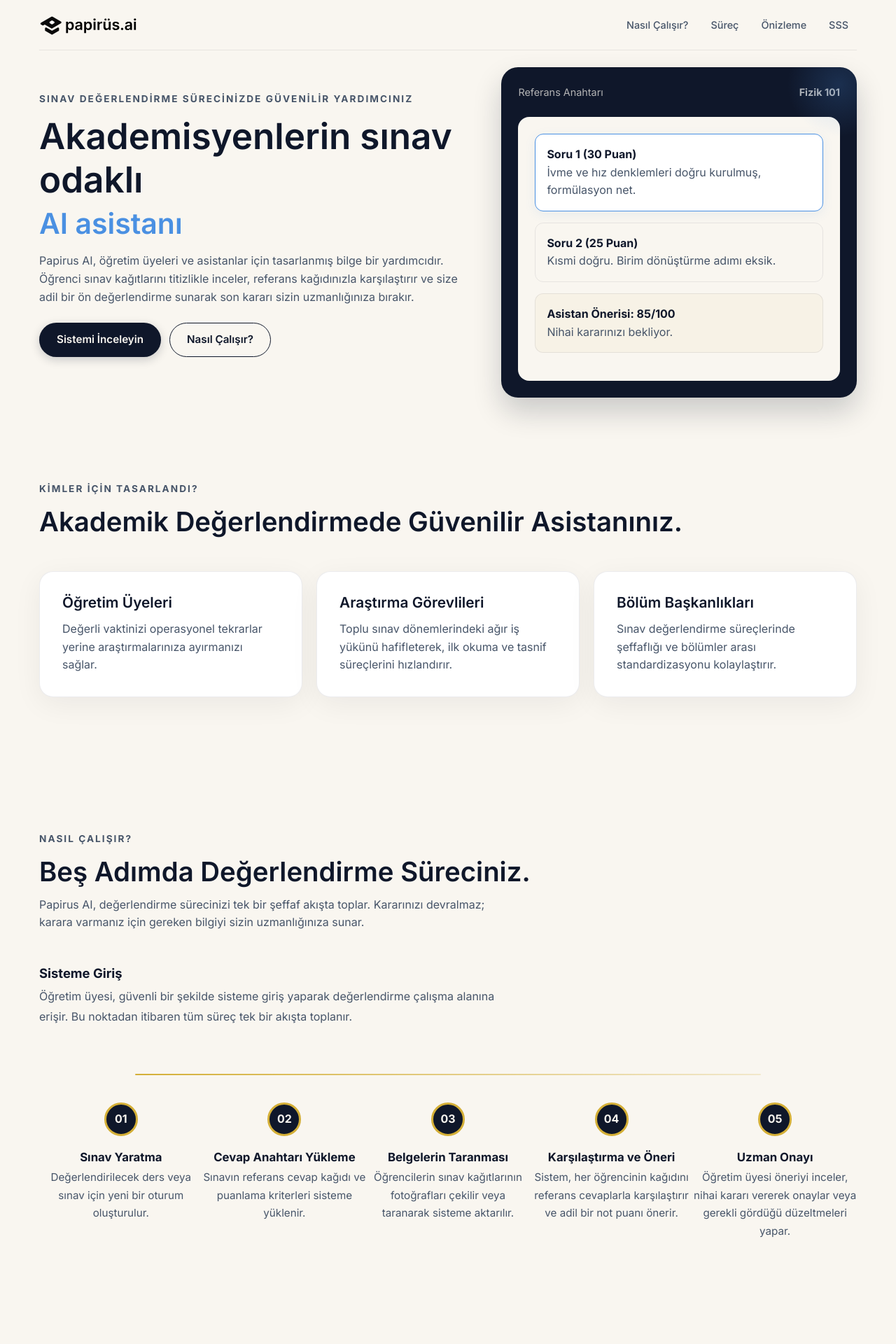
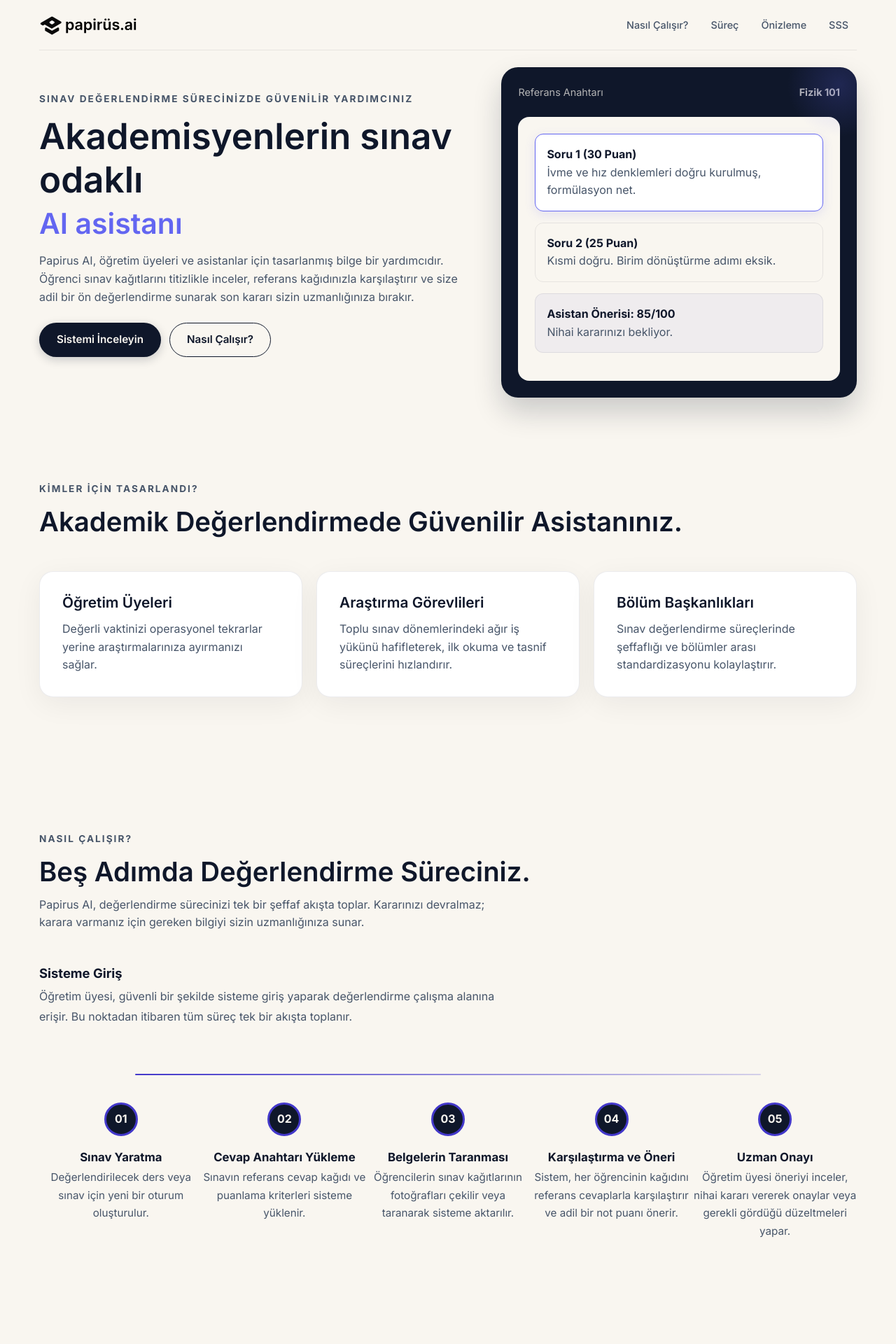
Before and after one commit to okanacer332/exam-landing, a Next.js app: page / in a window 1280 px wide. Shown: the top 1920 px of the page at 70% size. Built offline with nearby package versions, Linux system fonts and the light colour scheme.

Commit message:
style: removed gold and cyan colors completely, updated theme to academic indigo

```diff
--- a/app/globals.css
+++ b/app/globals.css
@@ -7,13 +7,13 @@
   --paper: #F9F6F0;
   /* Alabaster / Marble White */
   --card: #FFFFFF;
-  --accent: #D4AF37;
-  /* Bronze / Gold for Ancient Greek feel */
-  --ai-glow: #4A90E2;
-  /* Electric Blue for AI Modernity */
+  --accent: #4338CA;
+  /* Indigo for academic / modern feel */
+  --ai-glow: #6366F1;
+  /* Soft Indigo for accents */
   --line: rgba(15, 23, 42, 0.08);
   --shadow: 0 10px 40px rgba(15, 23, 42, 0.06);
-  --shadow-hover: 0 15px 50px rgba(74, 144, 226, 0.15);
+  --shadow-hover: 0 15px 50px rgba(67, 56, 202, 0.15);
   /* Modern tech shadow */
 }
 
@@ -221,9 +221,9 @@ nav a:hover {
 
 .button.primary:hover {
   background: var(--accent);
-  color: var(--ink);
+  color: var(--paper);
   transform: translateY(-2px);
-  box-shadow: 0 6px 20px rgba(212, 175, 55, 0.3);
+  box-shadow: 0 6px 20px rgba(67, 56, 202, 0.3);
 }
 
 .button.accent {
@@ -289,7 +289,7 @@ nav a:hover {
   right: -50px;
   width: 150px;
   height: 150px;
-  background: radial-gradient(circle, rgba(74, 144, 226, 0.2) 0%, rgba(15, 23, 42, 0) 70%);
+  background: radial-gradient(circle, rgba(99, 102, 241, 0.2) 0%, rgba(15, 23, 42, 0) 70%);
   border-radius: 50%;
   pointer-events: none;
 }
@@ -321,7 +321,7 @@ nav a:hover {
 
 .question-block.active {
   border-color: var(--ai-glow);
-  box-shadow: 0 4px 15px rgba(74, 144, 226, 0.1);
+  box-shadow: 0 4px 15px rgba(99, 102, 241, 0.15);
   background: #fff;
 }
 
@@ -383,7 +383,7 @@ nav a:hover {
   top: 20px;
   bottom: 20px;
   width: 2px;
-  background: linear-gradient(to bottom, var(--accent), rgba(212, 175, 55, 0.15));
+  background: linear-gradient(to bottom, var(--accent), rgba(67, 56, 202, 0.15));
   border-radius: 2px;
 }
 
@@ -442,7 +442,7 @@ nav a:hover {
     bottom: auto;
     width: auto;
     height: 2px;
-    background: linear-gradient(to right, var(--accent), rgba(212, 175, 55, 0.2));
+    background: linear-gradient(to right, var(--accent), rgba(67, 56, 202, 0.2));
   }
 
   .timeline-card {
@@ -496,7 +496,7 @@ nav a:hover {
   align-items: center;
   justify-content: center;
   cursor: pointer;
-  box-shadow: 0 0 20px rgba(212, 175, 55, 0.4);
+  box-shadow: 0 0 20px rgba(67, 56, 202, 0.4);
   transition: transform 0.3s ease;
 }
 
@@ -716,7 +716,7 @@ details[open] p {
     bottom: auto;
     width: auto;
     height: 2px;
-    background: linear-gradient(to right, var(--accent), rgba(212, 175, 55, 0.2));
+    background: linear-gradient(to right, var(--accent), rgba(67, 56, 202, 0.2));
   }
 
   .timeline-card {
--- a/app/page.tsx
+++ b/app/page.tsx
@@ -63,7 +63,7 @@ export default async function Home() {
                 <b>Soru 2 (25 Puan)</b>
                 <p>Kısmi doğru. Birim dönüştürme adımı eksik.</p>
               </div>
-              <div className="question-block" style={{ background: "rgba(212, 175, 55, 0.05)" }}>
+              <div className="question-block" style={{ background: "rgba(67, 56, 202, 0.05)" }}>
                 <b>Asistan Önerisi: 85/100</b>
                 <p>Nihai kararınızı bekliyor.</p>
               </div>
```
